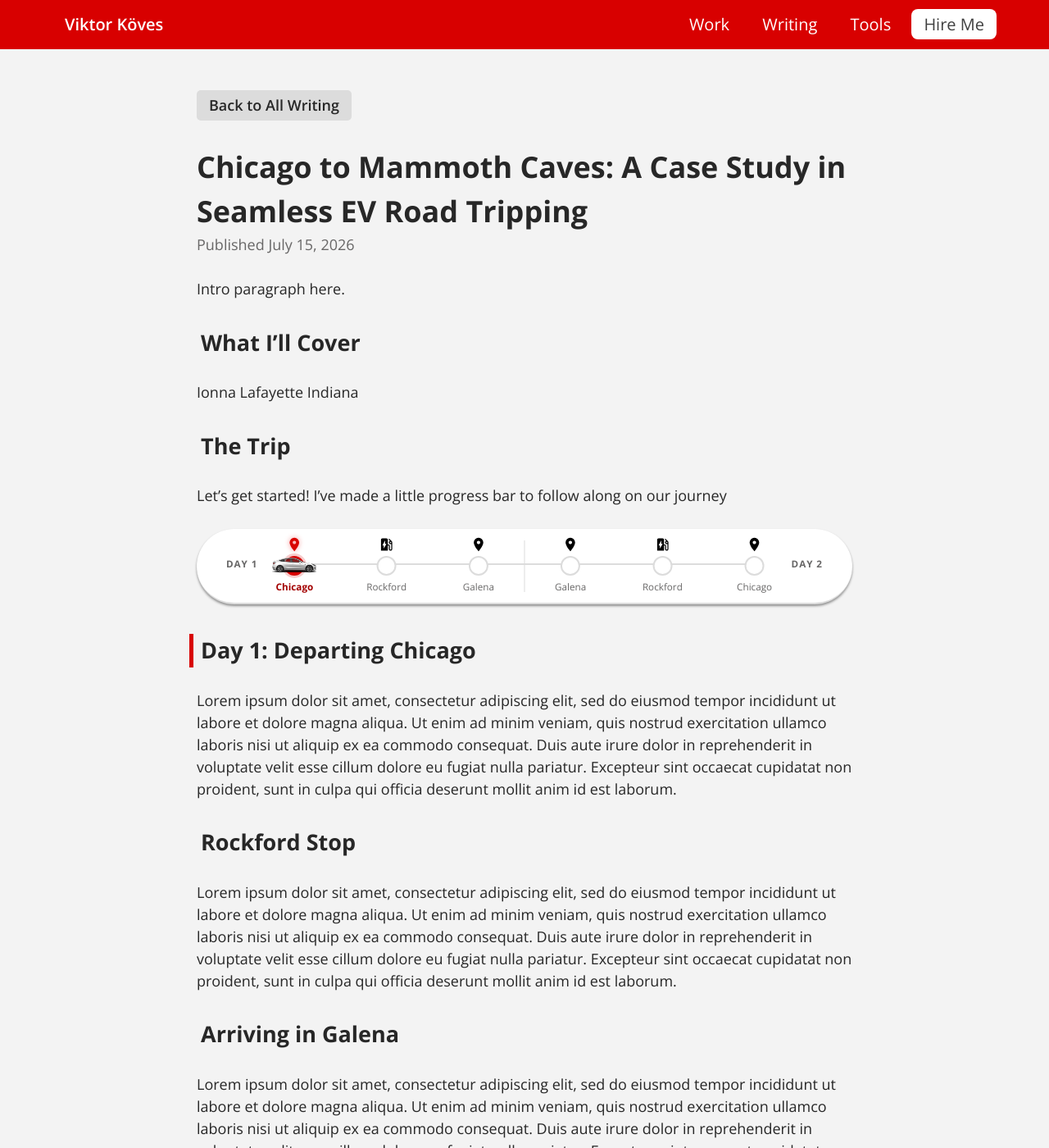
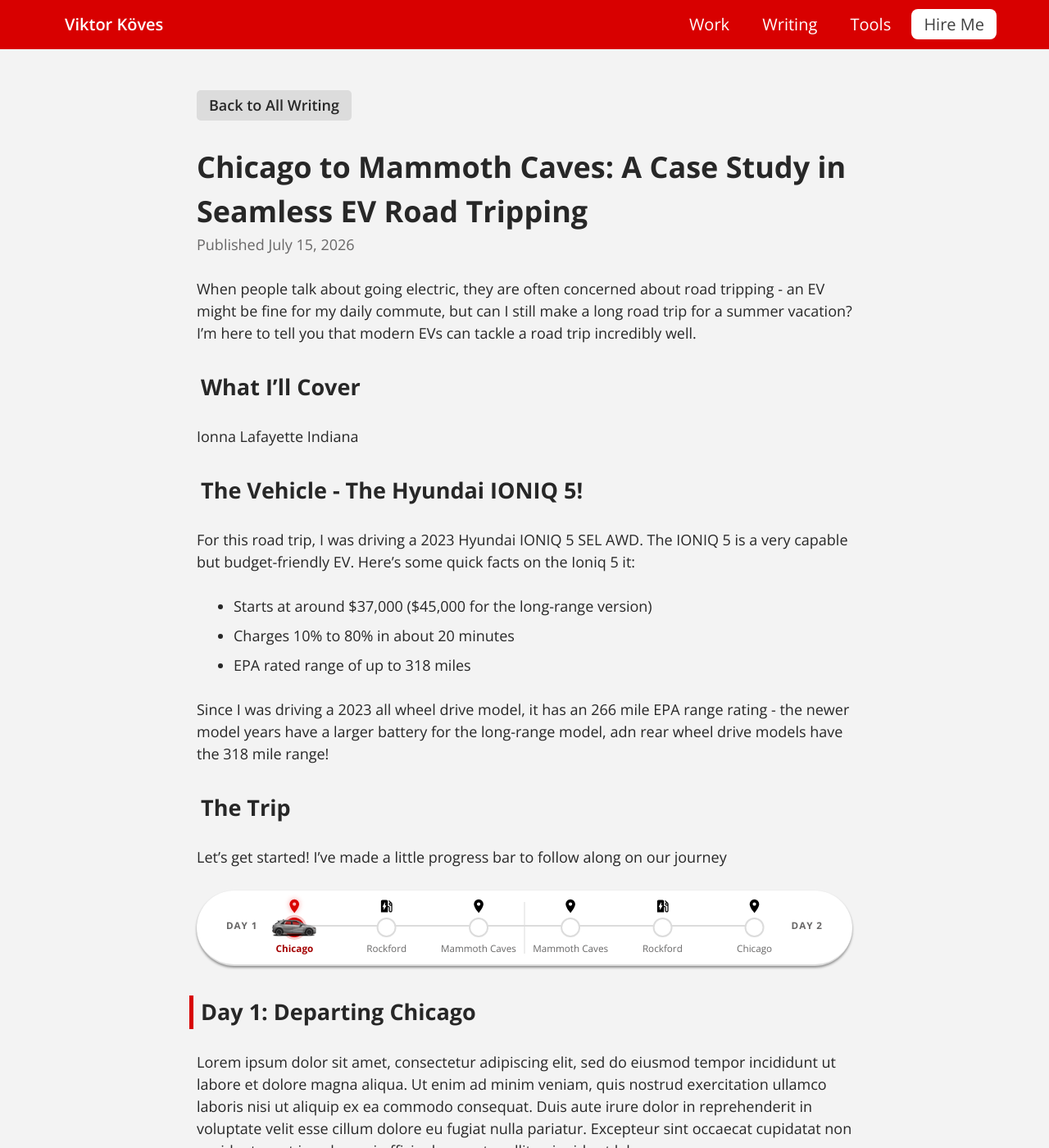
Before and after one commit to vkoves/vkoves.github.io, a Jekyll site: the page built from _posts/2026-07-15-ev-road-tripping.md, in a window 1280 px wide and 1400 px high. Shown: the whole window at 82% size. Built offline with Jekyll 4.4.1, drawn with Linux system fonts in a browser that asks for light colours.

Commit message:
Move EV Road Trip article to IONQI 5 Also added some starting details

```diff
--- a/_posts/2026-07-15-ev-road-tripping.md
+++ b/_posts/2026-07-15-ev-road-tripping.md
@@ -12,11 +12,27 @@
  - articles/ev-road-trip.js
 ---
 
-Intro paragraph here.
+When people talk about going electric, they are often concerned about road tripping - an EV might be
+fine for my daily commute, but can I still make a long road trip for a summer vacation? I'm here
+to tell you that modern EVs can tackle a road trip incredibly well.
 
 ## What I'll Cover
 
 Ionna Lafayette Indiana
+
+## The Vehicle - The Hyundai IONIQ 5!
+
+For this road trip, I was driving a 2023 Hyundai IONIQ 5 SEL AWD. The IONIQ 5 is a very capable but
+budget-friendly EV. Here's some quick facts on the Ioniq 5 it:
+
+- Starts at around $37,000 ($45,000 for the long-range version)
+- Charges 10% to 80% in about 20 minutes
+- EPA rated range of up to 318 miles
+
+
+Since I was driving a 2023 all wheel drive model, it has an 266 mile EPA range rating - the newer
+model years have a larger battery for the long-range model, adn rear wheel drive models have the
+318 mile range!
 
 ## The Trip
 
--- a/css/articles/ev-road-trip.scss
+++ b/css/articles/ev-road-trip.scss
@@ -1,8 +1,8 @@
 ---
 ---
 
-@import 'variables/colors';
-@import 'variables/sizing';
+@use 'variables/colors' as *;
+@use 'variables/sizing' as *;
 
 h2 {
   border-left: 5px solid transparent;
--- a/js/articles/ev-road-trip.js
+++ b/js/articles/ev-road-trip.js
@@ -11,8 +11,8 @@
 const STOPS = [
     { label: 'Chicago',  id: 'chicago-start',  day: 1 },
     { label: 'Rockford', id: 'rockford-day1',  day: 1, charging: true },
-    { label: 'Galena',   id: 'galena-arrival', day: 1 },
-    { label: 'Galena',   id: 'galena-day2',    day: 2 },
+    { label: 'Mammoth Caves',   id: 'galena-arrival', day: 1 },
+    { label: 'Mammoth Caves',   id: 'galena-day2',    day: 2 },
     { label: 'Rockford', id: 'rockford-day2',  day: 2, charging: true },
     { label: 'Chicago',  id: 'chicago-return', day: 2 },
 ];
@@ -87,7 +87,7 @@
         <img
           class="trip-track__car"
           :style="{ left: carLeftPercent + '%' }"
-          src="/post-assets/chi-gal-ev-roadtrip/tesla-model3.png"
+          src="/post-assets/ev-roadtrip/ioniq5-icon.png"
           alt=""
           aria-hidden="true"
         />
@@ -103,8 +103,8 @@
           <img
             class="trip-stop__icon"
             :src="stop.charging
-              ? '/post-assets/chi-gal-ev-roadtrip/ev_station.svg'
-              : '/post-assets/chi-gal-ev-roadtrip/location_on.svg'"
+              ? '/post-assets/ev-roadtrip/ev_station.svg'
+              : '/post-assets/ev-roadtrip/location_on.svg'"
             alt=""
             aria-hidden="true"
           />
```
Also changed, not shown: post-assets/chi-gal-ev-roadtrip/tesla-model3.png (deleted), post-assets/ev-roadtrip/ev_station.svg (renamed from post-assets/chi-gal-ev-roadtrip/ev_station.svg), post-assets/ev-roadtrip/ioniq5-icon.png (added), post-assets/ev-roadtrip/location_on.svg (renamed from post-assets/chi-gal-ev-roadtrip/location_on.svg).
